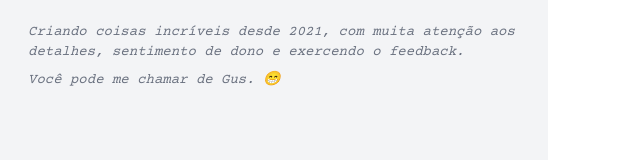
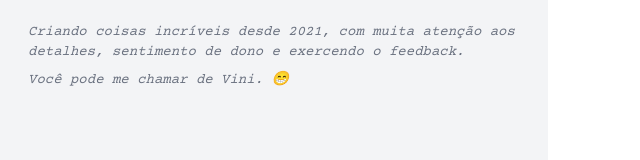
Before and after one commit to viniciusferreira7/tab-news-blog, a Next.js app: page / in a window 1280 px wide. Shown: the part 412-572 px from the top of the page, without its empty margins (0-640 px from the left). Built offline with nearby package versions, Linux system fonts and the light colour scheme.

Commit message:
fix: avatar component style adjustment

```diff
--- a/src/components/Header/components/Avatar/index.tsx
+++ b/src/components/Header/components/Avatar/index.tsx
@@ -12,7 +12,9 @@ export function Avatar() {
         alt="Foto de perfil do Vinicius"
       />
       <AvatarRadix.Fallback
-        className="text-sky-950 text-lg font-sans font-extrabold"
+        className="w-[5.5rem] h-[5.5rem] rounded-full border-2 border-sky-950
+        flex justify-center items-center
+        text-sky-950 text-2xl font-sans font-extrabold"
         delayMs={600}
       >
         VF
--- a/src/components/Header/index.tsx
+++ b/src/components/Header/index.tsx
@@ -24,7 +24,7 @@ export default function Header() {
           sentimento de dono e exercendo o feedback.
         </p>
         <p className="text-sm italic text-gray-500 mt-2">
-          Você pode me chamar de Gus. 😁
+          Você pode me chamar de Vini. 😁
         </p>
       </div>
     </header>
```
